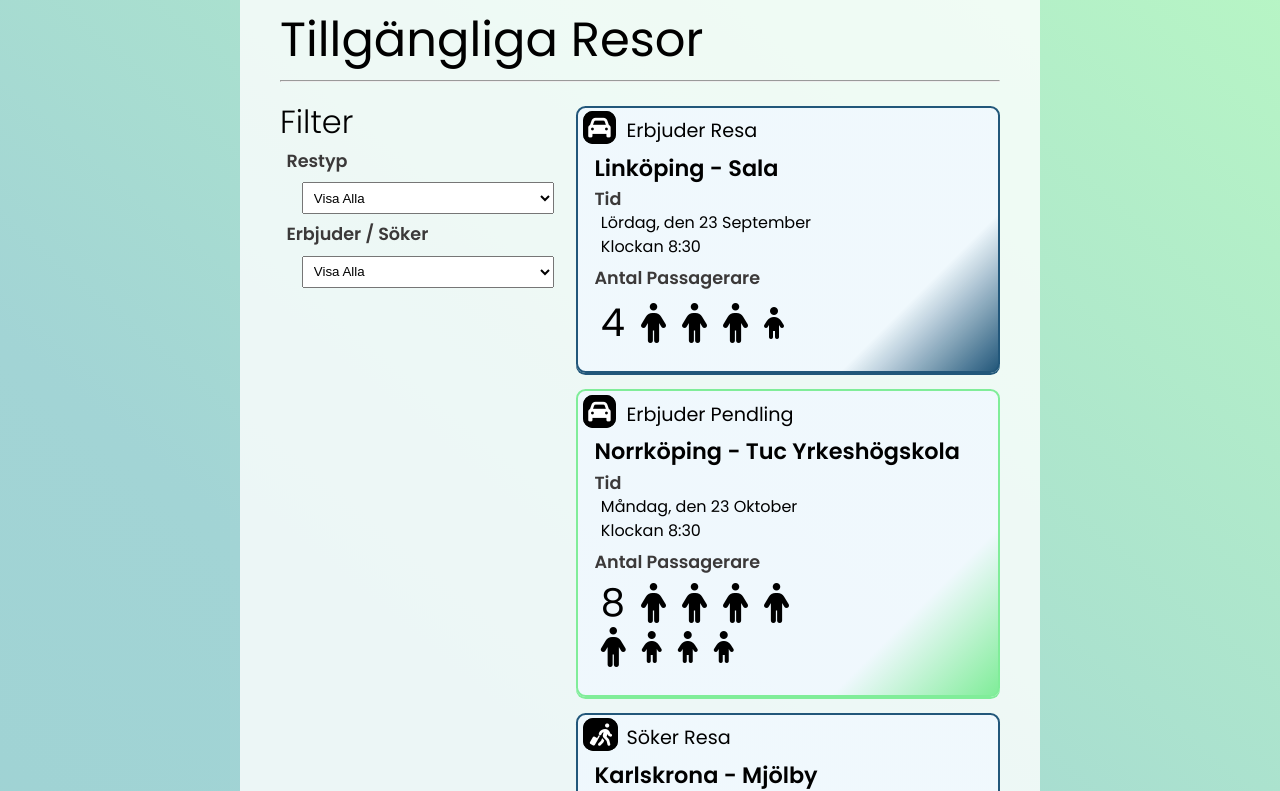
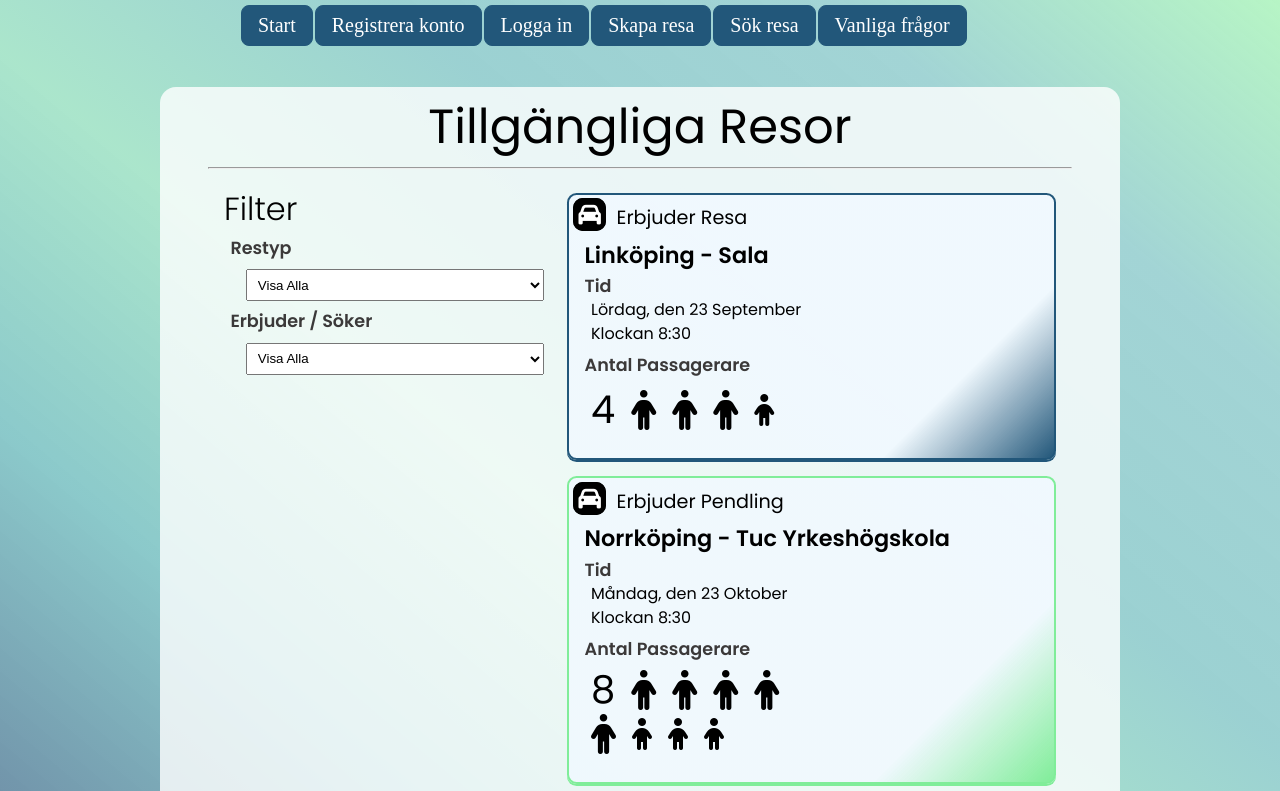
Before and after one commit to Pyruslupinus/Pendling, a plain HTML site: page resor/display-trips.html in a window 1280 px wide. Shown: the top 791 px of the page. Drawn offline with nearby package versions, Linux system fonts and the light colour scheme.

Commit message:
quickly added menu

```diff
--- a/resor/display-trips.html
+++ b/resor/display-trips.html
@@ -5,14 +5,15 @@
     <meta name="viewport" content="width=device-width, initial-scale=1.0" />
     <title>Listade Resor</title>
 
+    <link rel="stylesheet" href="../styleIndexFAQ.css" />
     <link rel="stylesheet" href="../color-theme.css" />
     <link rel="stylesheet" href="./display-trips/display-trips.css" />
-
     <!-- Load icons -->
     <script
       src="https://kit.fontawesome.com/27738427d6.js"
       crossorigin="anonymous"
     ></script>
+
 
     <!-- Load React Scripts -->
     <script src="https://unpkg.com/babel-standalone@6/babel.min.js"></script>
@@ -29,6 +30,17 @@
   <body>
     <header>
       <!-- Gemensam Header här senare -->
+      <!-- Meny, OBS; länkarna behöver uppdateras när fler html-filer skapats! -->
+    <div class="meny">
+        <ul>
+            <li><a href="../index.html">Start</a></li>
+            <li><a href ="../SignUp.html">Registrera konto</a></li>
+            <li><a href="../">Logga in</a></li>
+            <li><a href="./create-trip.html">Skapa resa</a></li>
+            <li><a href="./search-trip.html">Sök resa</a></li>
+            <li><a href="../FAQ.html">Vanliga frågor</a></li>
+        </ul>
+    </div>
 
     </header>
     <main>
--- a/resor/display-trips/display-trips.css
+++ b/resor/display-trips/display-trips.css
@@ -7,10 +7,6 @@
 }
 
 body {
-  display: flex;
-  flex-direction: column;
-  justify-content: flex-start;
-  align-items: center;
   background-image: repeating-linear-gradient(
     40deg,
     #22577aa4,
@@ -21,13 +17,19 @@ body {
     #80ed9991
   );
   margin-top: 0;
+
 }
 
 main {
+  display: flex;
+  flex-direction: column;
+  justify-content: flex-start;
+  align-items: center;
+  margin: 5vh auto;
   min-height: 110vh;
   text-align: left;
   background: rgba(255, 255, 255, 0.8);
-  border-radius: 0rem 0rem 1rem 1rem;
+  border-radius: 1rem;
   font-family: "Poppins", sans-serif;
   min-width: min(50rem, 90vw);
   max-width: min(60rem, 90vw);
@@ -49,8 +51,13 @@ main {
 }
 
 /* MAIN LAYOUT */
+#display-trips-root{
+  width: 95%;
+}
+
 #main-container {
   display: grid;
+  width: 100%;
   grid-template-columns: 0.7fr 1fr;
   padding: 1rem 2.5rem;
 }
```
